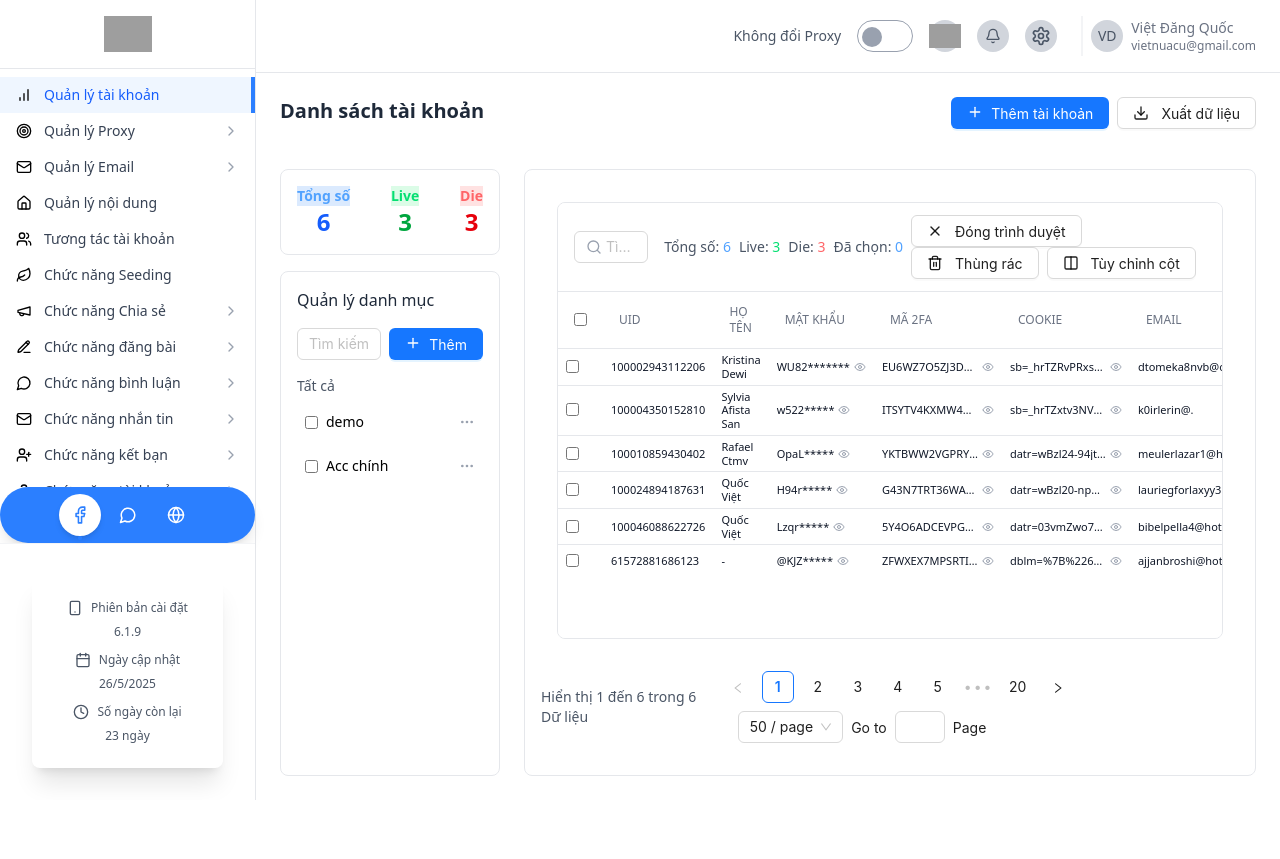
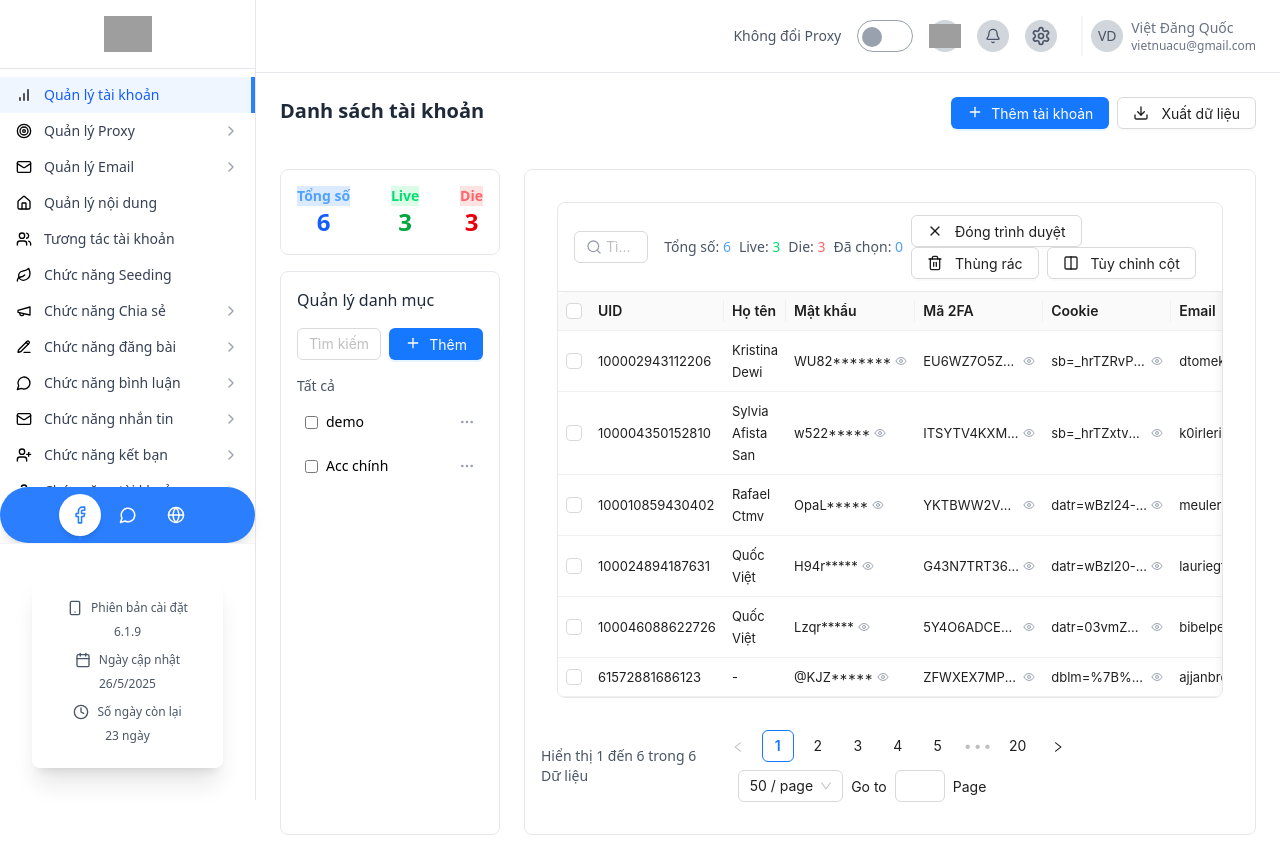
Before and after one commit to masterquanh06/intern-fe, a React (Vite) app: page / in a window 1280 px wide. Before the commit the page ends 800 px from the top, so only its background shows below. Built offline with nearby package versions, Linux system fonts and the light colour scheme; grey boxes are pictures that could not be loaded.

Commit message:
convert table html to table antd

```diff
--- a/src/components/AccountTable.tsx
+++ b/src/components/AccountTable.tsx
@@ -1,4 +1,4 @@
-import { Button, Input, Pagination } from "antd";
+import { Button, Input, Pagination, Table } from "antd";
 import { Columns2, Eye, Search, Trash2, X } from "lucide-react";
 import { useState } from "react";
 
@@ -55,11 +55,127 @@ const accountsData = [
 
 const AccountsTable = () => {
     const [currentPage, setCurrentPage] = useState(1);
+    const [selectedRowKeys, setSelectedRowKeys] = useState([]);
+
+    const columns = [
+        {
+            title: 'UID',
+            dataIndex: 'uid',
+            key: 'uid',
+            width: 150,
+            render: (text) => (
+                <span style={{ fontSize: '13px', lineHeight: '1.3' }}>{text}</span>
+            ),
+        },
+        {
+            title: 'Họ tên',
+            dataIndex: 'name',
+            key: 'name',
+            width: 150,
+            render: (text) => (
+                <span style={{ fontSize: '13px', lineHeight: '1.3' }}>{text}</span>
+            ),
+        },
+        {
+            title: 'Mật khẩu',
+            dataIndex: 'password',
+            key: 'password',
+            width: 150,
+            render: (text) => (
+                <div style={{ display: 'flex', alignItems: 'center', gap: '4px' }}>
+                    <span style={{ fontSize: '13px', lineHeight: '1.3' }}>{text}</span>
+                    <Eye className="w-3 h-3 text-gray-400 cursor-pointer" />
+                </div>
+            ),
+        },
+        {
+            title: 'Mã 2FA',
+            dataIndex: 'twoFA',
+            key: 'twoFA',
+            width: 150,
+            render: (text) => (
+                <div style={{ display: 'flex', alignItems: 'center', gap: '4px' }}>
+                    <span
+                        style={{
+                            fontSize: '13px',
+                            lineHeight: '1.3',
+                            maxWidth: '96px',
+                            overflow: 'hidden',
+                            textOverflow: 'ellipsis',
+                            whiteSpace: 'nowrap'
+                        }}
+                    >
+                        {text}
+                    </span>
+                    <Eye className="w-3 h-3 text-gray-400 cursor-pointer" />
+                </div>
+            ),
+        },
+        {
+            title: 'Cookie',
+            dataIndex: 'cookie',
+            key: 'cookie',
+            width: 150,
+            render: (text) => (
+                <div style={{ display: 'flex', alignItems: 'center', gap: '4px' }}>
+                    <span
+                        style={{
+                            fontSize: '13px',
+                            lineHeight: '1.3',
+                            maxWidth: '96px',
+                            overflow: 'hidden',
+                            textOverflow: 'ellipsis',
+                            whiteSpace: 'nowrap'
+                        }}
+                    >
+                        {text}
+                    </span>
+                    <Eye className="w-3 h-3 text-gray-400 cursor-pointer" />
+                </div>
+            ),
+        },
+        {
+            title: 'Email',
+            dataIndex: 'email',
+            key: 'email',
+            width: 200,
+            render: (text) => (
+                <span
+                    style={{
+                        fontSize: '13px',
+                        lineHeight: '1.3',
+                        maxWidth: '96px',
+                        overflow: 'hidden',
+                        textOverflow: 'ellipsis',
+                        whiteSpace: 'nowrap',
+                        display: 'block'
+                    }}
+                >
+                    {text}
+                </span>
+            ),
+        },
+    ];
+
+    const rowSelection = {
+        selectedRowKeys,
+        onChange: (selectedRowKeys) => {
+            setSelectedRowKeys(selectedRowKeys);
+        },
+        onSelectAll: (selected, selectedRows, changeRows) => {
+            console.log('Select all:', selected, selectedRows, changeRows);
+        },
+    };
+
+    const dataSource = accountsData.map((item, index) => ({
+        ...item,
+        key: index
+    }));
 
     return (
         <div className="flex flex-col justify-between h-full">
             {/* Nội dung bảng */}
-            <div className="flex-1 bg-white rounded-lg border border-gray-200 m-4 overflow-x-scroll">
+            <div className="flex-1 bg-white rounded-lg border border-gray-200 m-4 overflow-hidden">
                 {/* Table Header */}
                 <div className="px-2 md:px-4 py-3 border-b border-gray-200">
                     <div className="flex flex-col md:flex-row md:items-center md:justify-between gap-2">
@@ -73,7 +189,7 @@ const AccountsTable = () => {
                                 <span>Tổng số: <span className="text-blue-400">6</span></span>
                                 <span>Live: <span className="text-green-400">3</span></span>
                                 <span>Die: <span className="text-red-400">3</span></span>
-                                <span>Đã chọn: <span className="text-blue-400">0</span></span>
+                                <span>Đã chọn: <span className="text-blue-400">{selectedRowKeys.length}</span></span>
                             </div>
                         </div>
                         <div className="flex flex-wrap items-center space-x-2">
@@ -93,56 +209,20 @@ const AccountsTable = () => {
                     </div>
                 </div>
 
-                {/* Table Content */}
-                <div>
-                    <table className="min-w-[700px] md:min-w-full divide-y divide-gray-200 select-none caret-transparent">
-                        <thead>
-                            <tr>
-                                <th className="px-2 md:px-4 py-3">
-                                    <input type="checkbox" className="rounded" />
-                                </th>
-                                <th className="px-2 md:px-4 py-3 text-left text-xs font-medium text-gray-500 uppercase">UID</th>
-                                <th className="px-2 md:px-4 py-3 text-left text-xs font-medium text-gray-500 uppercase">Họ tên</th>
-                                <th className="px-2 md:px-4 py-3 text-left text-xs font-medium text-gray-500 uppercase">Mật khẩu</th>
-                                <th className="px-2 md:px-4 py-3 text-left text-xs font-medium text-gray-500 uppercase">Mã 2FA</th>
-                                <th className="px-2 md:px-4 py-3 text-left text-xs font-medium text-gray-500 uppercase">Cookie</th>
-                                <th className="px-2 md:px-4 py-3 text-left text-xs font-medium text-gray-500 uppercase">Email</th>
-                            </tr>
-                        </thead>
-                        <tbody className="divide-y divide-gray-200">
-                            {accountsData.map((account, index) => (
-                                <tr key={index} className="hover:bg-gray-50">
-                                    <td className="px-2 py-1">
-                                        <input type="checkbox" className="rounded" />
-                                    </td>
-                                    <td className="px-2 py-1 text-[11px] text-gray-900 leading-tight">{account.uid}</td>
-                                    <td className="px-2 py-1 text-[11px] text-gray-900 leading-tight">{account.name}</td>
-                                    <td className="px-2 py-1 text-[11px] text-gray-900 leading-tight">
-                                        <div className="flex items-center space-x-1">
-                                            <span>{account.password}</span>
-                                            <Eye className="w-3 h-3 text-gray-400 cursor-pointer" />
-                                        </div>
-                                    </td>
-                                    <td className="px-2 py-1 text-[11px] text-gray-900 leading-tight">
-                                        <div className="flex items-center space-x-1">
-                                            <span className="truncate max-w-24">{account.twoFA}</span>
-                                            <Eye className="w-3 h-3 text-gray-400 cursor-pointer" />
-                                        </div>
-                                    </td>
-                                    <td className="px-2 py-1 text-[11px] text-gray-900 leading-tight">
-                                        <div className="flex items-center space-x-1">
-                                            <span className="truncate max-w-24">{account.cookie}</span>
-                                            <Eye className="w-3 h-3 text-gray-400 cursor-pointer" />
-                                        </div>
-                                    </td>
-                                    <td className="px-2 py-1 text-[11px] text-gray-900 leading-tight">
-                                        <span className="truncate max-w-24">{account.email}</span>
-                                    </td>
-                                </tr>
-                            ))}
-                        </tbody>
-                    </table>
-                </div>
+                {/* Antd Table */}
+                <Table
+                    columns={columns}
+                    dataSource={dataSource}
+                    rowSelection={rowSelection}
+                    pagination={false}
+                    scroll={{ x: 700 }}
+                    size="small"
+                    className="select-none"
+                    style={{
+                        caretColor: 'transparent'
+                    }}
+                    rowClassName="hover:bg-gray-50"
+                />
             </div>
 
             {/* Pagination luôn ở cuối */}
```
